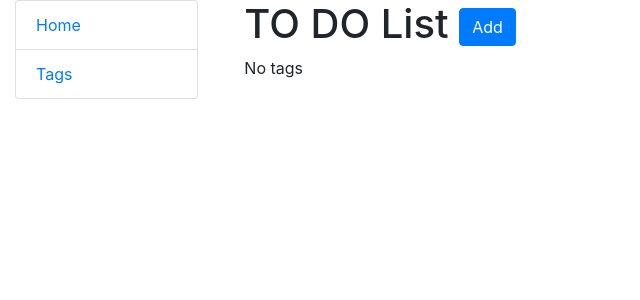
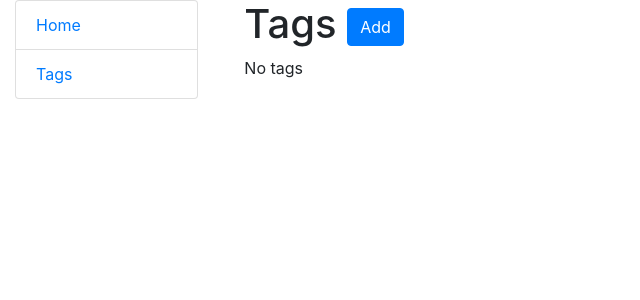
Before and after one commit to MarkoKhodan/task_list, a Django app: page /tags in a window 1280 px wide. Shown: the top 300 px of the page, without its empty margins (0-640 px from the left). Run offline with Django 4.2, Linux system fonts and the light colour scheme; data that the repository does not hold is empty.

Commit message:
tag list fixed

```diff
--- a/templates/task/tag_list.html
+++ b/templates/task/tag_list.html
@@ -2,7 +2,7 @@
 
 {% block content %}
     <div class="ml-3">
-        <h1>TO DO List
+        <h1>Tags
             <a href="{% url "task:tag-create" %}" type="button" class="btn btn-primary">Add</a>
         </h1>
 
```
